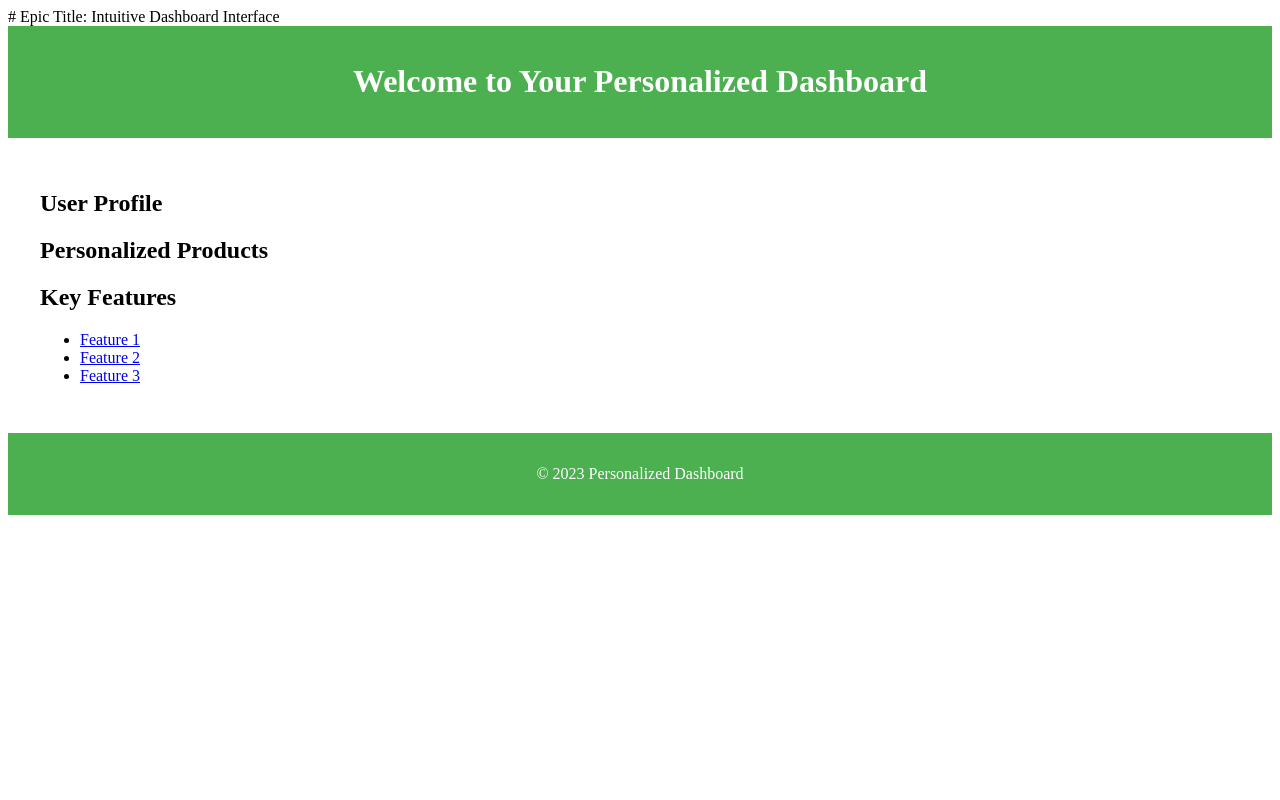
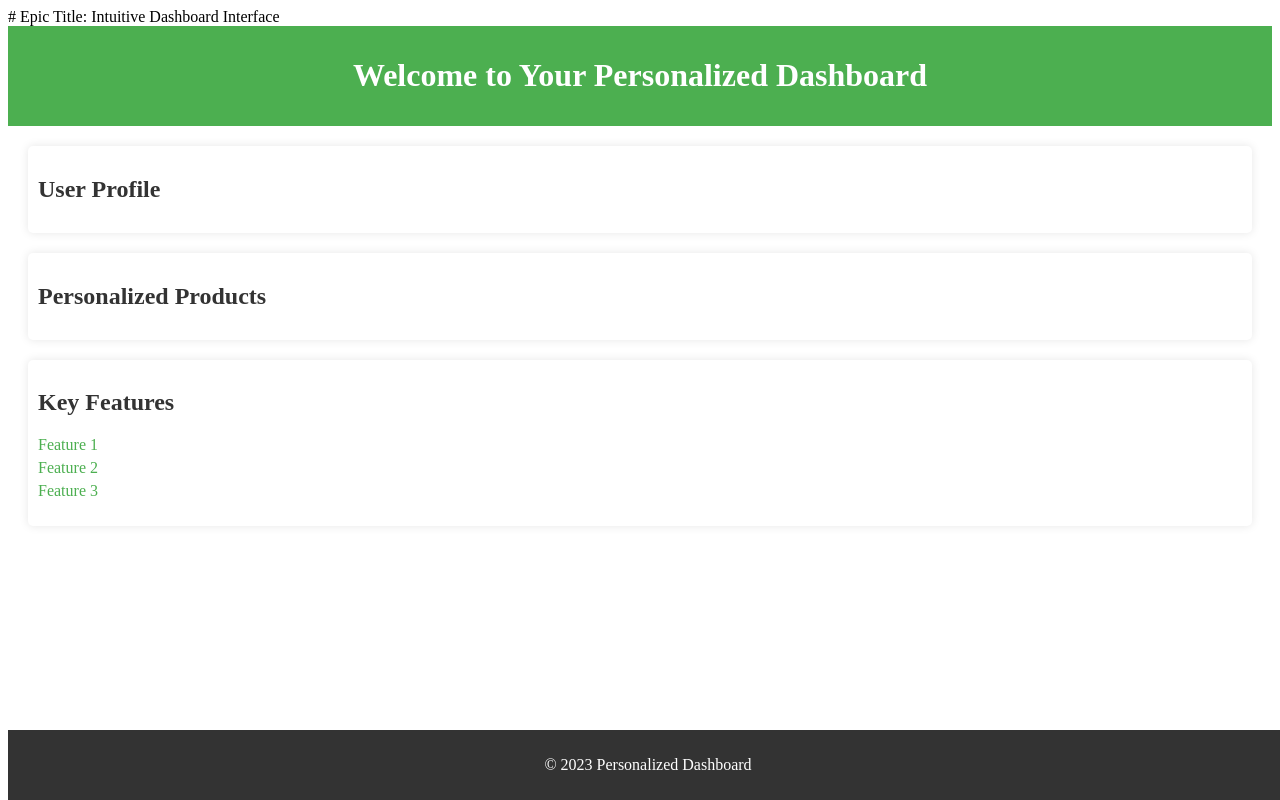
Before and after one commit to Pardhu-Guttula/BankingApplication, a Flask app: template backend/personalized_dashboard/templates/dashboard.html in a window 1280 px wide. Run offline with Flask 2, Linux system fonts and the light colour scheme; the template is opened without the code that fills it, so the values that code supplies are empty.

Commit message:
commited by n8n

```diff
--- a/backend/personalized_dashboard/static/css/dashboard.css
+++ b/backend/personalized_dashboard/static/css/dashboard.css
@@ -4,48 +4,56 @@ body {
     font-family: Arial, sans-serif;
     margin: 0;
     padding: 0;
-    display: flex;
-    flex-direction: column;
-    height: 100vh;
+    background-color: #f4f4f4;
 }
 
 header {
     background-color: #4CAF50;
     color: white;
-    padding: 1rem;
+    padding: 10px 0;
     text-align: center;
 }
 
-nav {
-    background-color: #333;
-    color: white;
-    padding: 1rem;
+main {
+    padding: 20px;
 }
 
-nav ul {
+#user-info, #personalized-products, #features {
+    background-color: white;
+    padding: 10px;
+    margin-bottom: 20px;
+    border-radius: 5px;
+    box-shadow: 0 0 10px rgba(0, 0, 0, 0.1);
+}
+
+h2 {
+    color: #333;
+}
+
+ul {
     list-style-type: none;
-    margin: 0;
     padding: 0;
 }
 
-nav ul li {
-    display: inline;
-    margin-right: 1rem;
+ul li {
+    margin: 5px 0;
 }
 
-nav ul li a {
-    color: white;
+a {
+    color: #4CAF50;
     text-decoration: none;
 }
 
-main {
-    flex-grow: 1;
-    padding: 2rem;
+a:hover {
+    text-decoration: underline;
 }
 
 footer {
-    background-color: #4CAF50;
+    text-align: center;
+    padding: 10px 0;
+    background-color: #333;
     color: white;
-    text-align: center;
-    padding: 1rem;
+    position: fixed;
+    width: 100%;
+    bottom: 0;
 }
```
